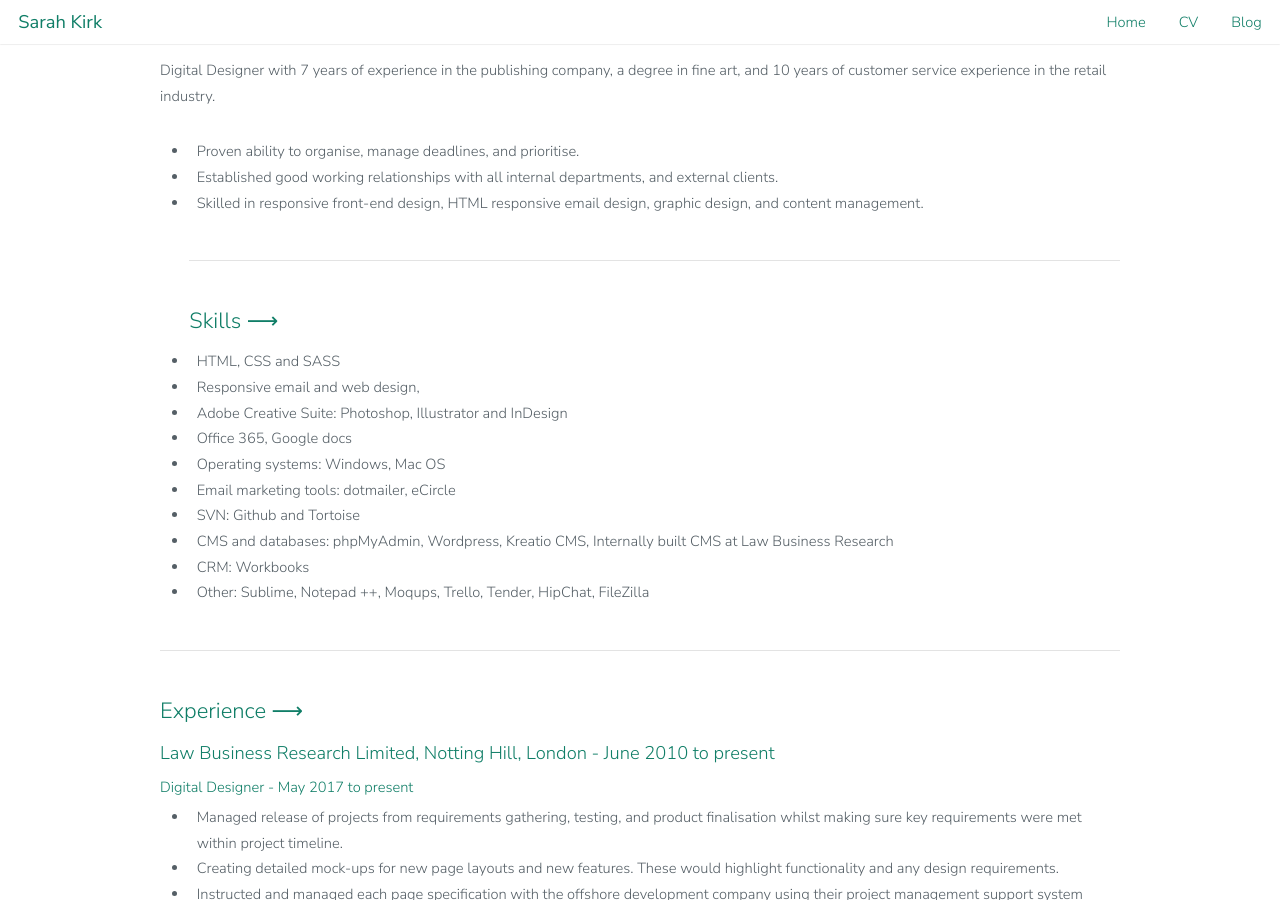
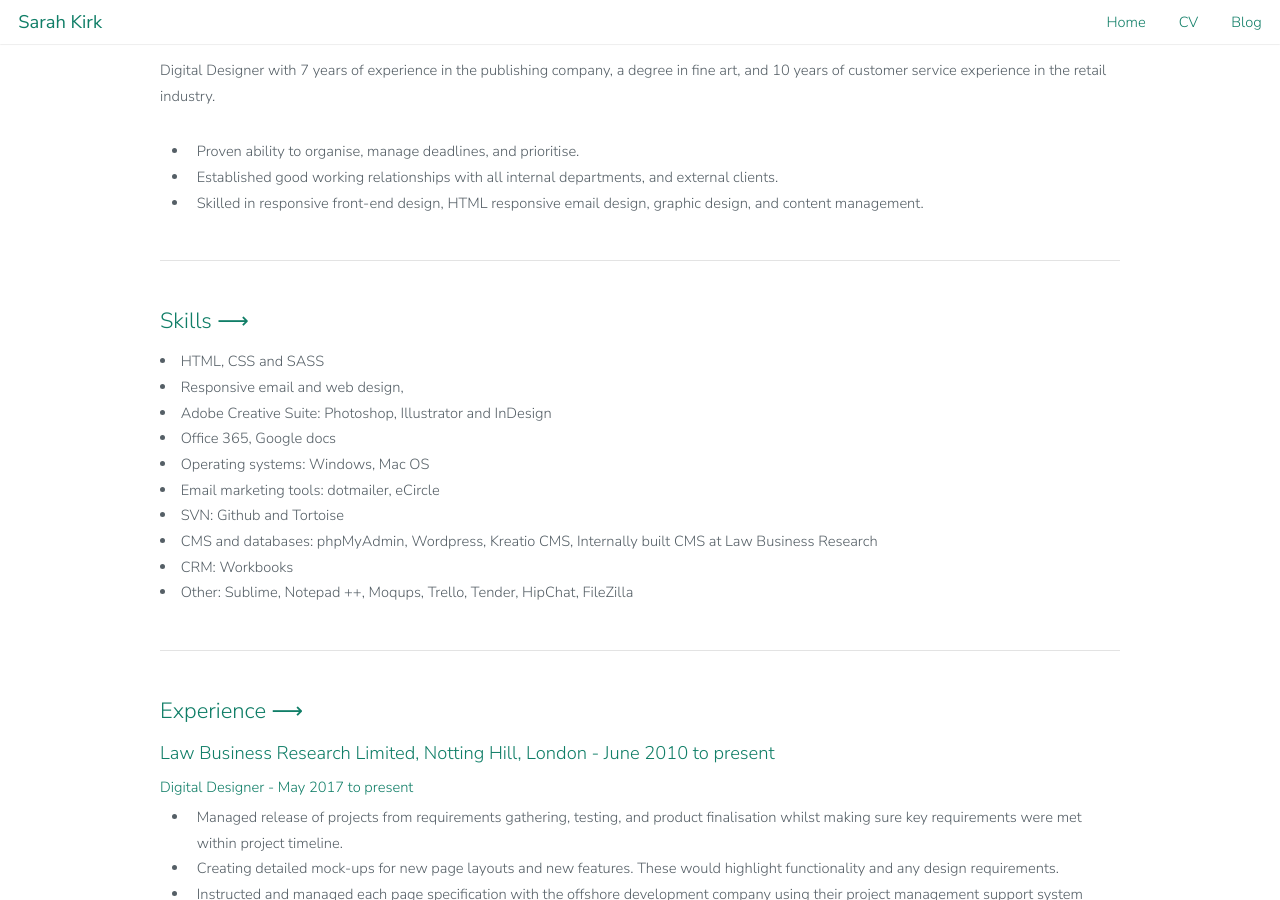
Before and after one commit to Kharsikar/kharsikar.github.io, a Jekyll site: the page built from cv.html, in a window 1280 px wide and 900 px high, scrolled down 636 px. Built offline with Jekyll 4.4.1, drawn with Linux system fonts in a browser that asks for light colours.

Commit message:
fixed a listing issue

```diff
--- a/cv.html
+++ b/cv.html
@@ -27,6 +27,7 @@ Digital Designer position in the technology sector where my expertise in web des
   <li>Established good working relationships with all internal departments, and external clients.</li>
   <li>Skilled in responsive front-end design, HTML responsive email design, graphic design, and content management.
   </li>
+</ul>
     <hr>
     <h2 id="skills-">Skills ⟶</h2>
   <li>HTML, CSS and SASS</li>
@@ -110,7 +111,7 @@ Digital Designer position in the technology sector where my expertise in web des
 </ul>
 <hr>
 <h2 id="education-">Education ⟶</h2>
-<h3 id="ba-hons-fine-art-in-painting-and-printmaking">BA (Hons) Fine Art in painting and printmaking</h3>
+<h4 id="ba-hons-fine-art-in-painting-and-printmaking">BA (Hons) Fine Art in painting and printmaking</h4>
 <p>Sheffield Hallam University, Sheffield - September 1999 to June 2002</p>
 
 <h4 id="a-level-photography">A-level Photography</h4>
```
